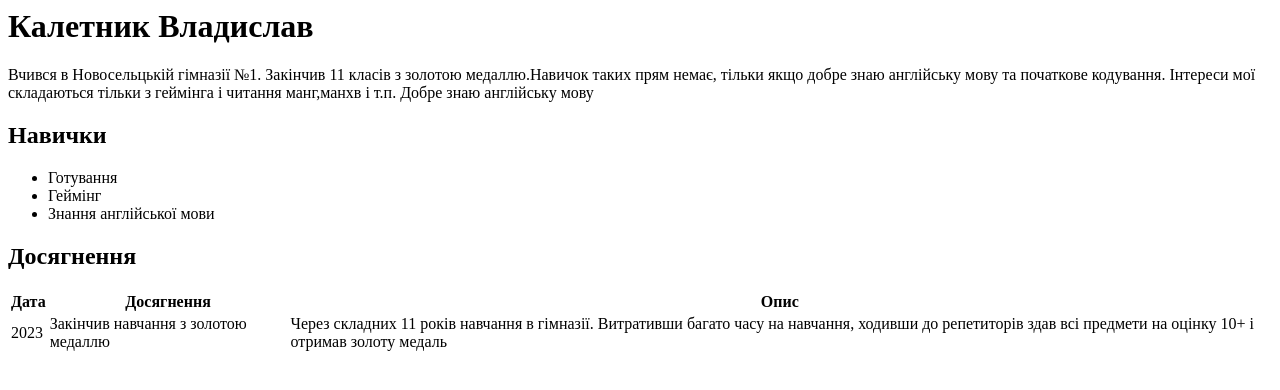
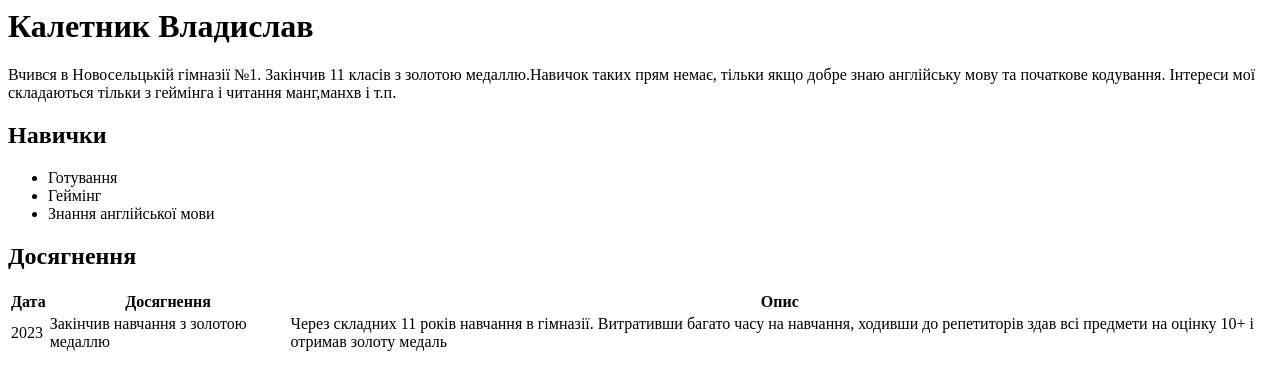
Before and after one commit to rokyvich/rokyvich.github.io, a plain HTML site: page about.html in a window 1280 px wide. Drawn offline with Linux system fonts and the light colour scheme.

Commit message:
Update about.html

```diff
--- a/about.html
+++ b/about.html
@@ -2,7 +2,7 @@
 <body>
     <header>
         <h1>Калетник Владислав</h1>
-        <p>Вчився в Новосельцькій гімназії №1. Закінчив 11 класів з золотою медаллю.Навичок таких прям немає, тільки якщо добре знаю англійську мову та початкове кодування. Інтереси мої складаються тільки з геймінга і читання манг,манхв і т.п. Добре знаю англійську мову</p>
+        <p>Вчився в Новосельцькій гімназії №1. Закінчив 11 класів з золотою медаллю.Навичок таких прям немає, тільки якщо добре знаю англійську мову та початкове кодування. Інтереси мої складаються тільки з геймінга і читання манг,манхв і т.п.</p>
     </header>
     <section>
         <h2>Навички</h2>
```
